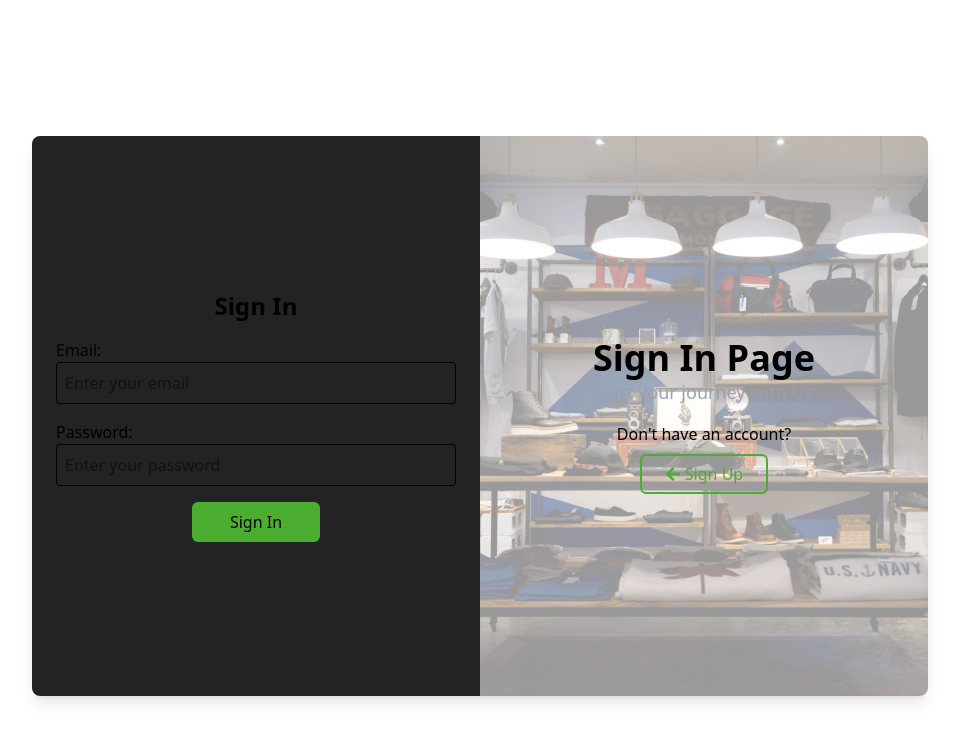
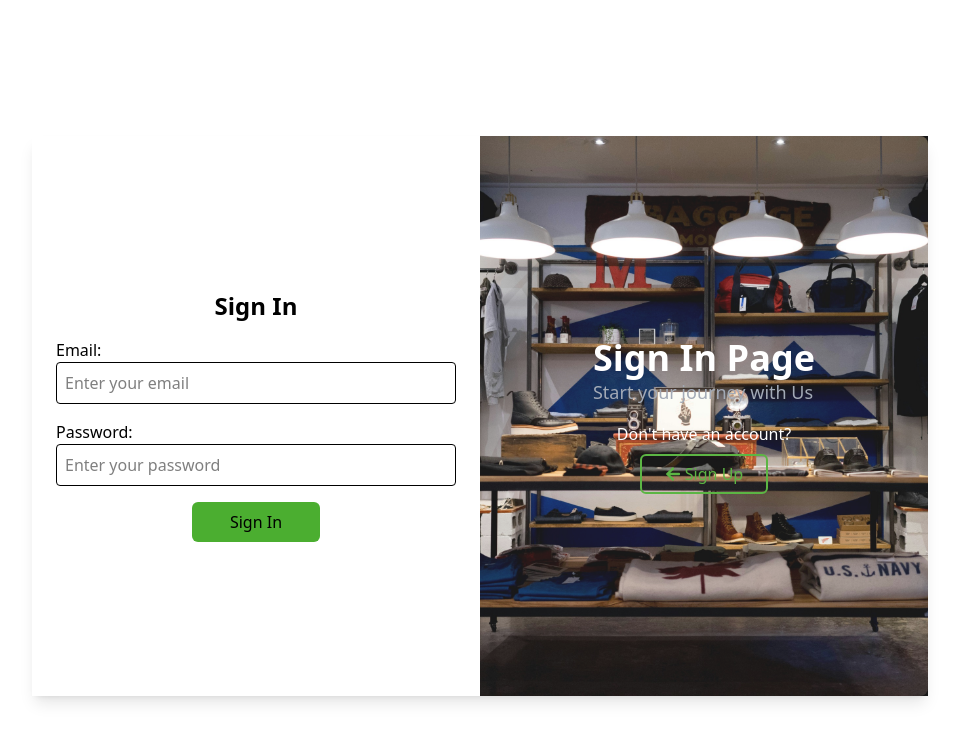
Before and after one commit to sagun-basnet/smartMart, a React (Vite) app in the folder frontend/: page /login in a window 1280 px wide. Shown: the top 742 px of the page, without its empty margins (160-1119 px from the left). Built offline with nearby package versions, Linux system fonts and the light colour scheme.

Commit message:
home page edited and add product complete full stack

```diff
--- a/frontend/src/components/AddProduct.jsx
+++ b/frontend/src/components/AddProduct.jsx
@@ -103,9 +103,7 @@ const AddProduct = () => {
   return (
     <div className="min-h-screen flex justify-center items-center px-4">
       <div className="w-full max-w-3xl p-6 shadow-lg rounded-lg">
-        <h1 className="text-3xl text-center text-[#fbfeeb] font-bold mb-6">
-          Add Products
-        </h1>
+        <h1 className="text-4xl text-center  font-bold mb-6">Add Products</h1>
         <form onSubmit={handleSubmit} className="grid grid-cols-1 gap-2">
           <div>
             <label htmlFor="pname">Product Name:</label>
--- a/frontend/src/pages/Home.jsx
+++ b/frontend/src/pages/Home.jsx
@@ -1,4 +1,4 @@
-import React, { useState, useEffect } from 'react';
+import React, { useState, useEffect } from "react";
 import img1 from "../assets/images/img1.jpg";
 
 const Home = () => {
@@ -9,43 +9,100 @@ const Home = () => {
   // Mock data for testing
   const mockData = [
     {
-            image: "https://i.pinimg.com/736x/5d/c0/cf/5dc0cf0585fc6242d92b643c54f30476.jpg",
+      image:
+        "https://i.pinimg.com/736x/5d/c0/cf/5dc0cf0585fc6242d92b643c54f30476.jpg",
       name: "iPhone 13",
-            price: "$999"
+      price: "Rs. 999",
     },
     {
-            image: "https://i.pinimg.com/736x/f5/95/1b/f5951b5564d563e51f53a5cdec268815.jpg",
-            name: "Dell XPS 13",
-            price: "$1200"
+      image:
+        "https://images.unsplash.com/photo-1620799140408-edc6dcb6d633?q=80&w=1972&auto=format&fit=crop&ixlib=rb-4.0.3&ixid=M3wxMjA3fDB8MHxwaG90by1wYWdlfHx8fGVufDB8fHx8fA%3D%3D",
+      name: "Summer set",
+      price: "Rs. 1200",
+    },
+
+    {
+      image:
+        "https://i.pinimg.com/736x/c1/20/3d/c1203d1d8f6994b4fa91fcbb482ccf1e.jpg",
+      name: "Samsung Galaxy S21",
+      price: "Rs. 899",
     },
     {
-            image: "https://i.pinimg.com/736x/c1/20/3d/c1203d1d8f6994b4fa91fcbb482ccf1e.jpg",
-            name: "Samsung Galaxy S21",
-            price: "$899"
+      image:
+        "https://i.pinimg.com/736x/a1/63/24/a16324df4f993b1b12d94a95f66764ad.jpg",
+      name: "MacBook Pro 13",
+      price: "Rs. 1300",
     },
     {
-            image: "https://i.pinimg.com/736x/a1/63/24/a16324df4f993b1b12d94a95f66764ad.jpg",
-            name: "MacBook Pro 13",
-            price: "$1300"
+      image:
+        "https://plus.unsplash.com/premium_photo-1676225680209-19a398a9b38a?q=80&w=2069&auto=format&fit=crop&ixlib=rb-4.0.3&ixid=M3wxMjA3fDB8MHxwaG90by1wYWdlfHx8fGVufDB8fHx8fA%3D%3D",
+      name: "Coat set",
+      price: "Rs. 7,500",
+    },
+  ];
+  const hotItem = [
+    {
+      image:
+        "https://images.unsplash.com/photo-1556905055-8f358a7a47b2?q=80&w=2070&auto=format&fit=crop&ixlib=rb-4.0.3&ixid=M3wxMjA3fDB8MHxwaG90by1wYWdlfHx8fGVufDB8fHx8fA%3D%3D",
+      name: "Winter set",
+      price: "Rs. 2777",
     },
     {
-            image: "https://i.pinimg.com/736x/61/e9/ff/61e9ffac91f05bb610c6c774f17c7177.jpg",
-            name: "Apple Watch Series 7",
-            price: "$400"
+      image:
+        "https://i.pinimg.com/736x/f5/95/1b/f5951b5564d563e51f53a5cdec268815.jpg",
+      name: "Dell XPS 13",
+      price: "Rs. 1200",
     },
     {
-            image: "https://i.pinimg.com/736x/c3/8f/ab/c38fabd0168efa39bf9f86ccbf6b881e.jpg",
+      image:
+        "https://plus.unsplash.com/premium_photo-1661322640130-f6a1e2c36653?q=80&w=2070&auto=format&fit=crop&ixlib=rb-4.0.3&ixid=M3wxMjA3fDB8MHxwaG90by1wYWdlfHx8fGVufDB8fHx8fA%3D%3D",
+      name: "Apple",
+      price: "Rs. 300",
+    },
+    {
+      image:
+        "https://i.pinimg.com/736x/61/e9/ff/61e9ffac91f05bb610c6c774f17c7177.jpg",
+      name: "Apple Watch Series 7",
+      price: "Rs. 400",
+    },
+    {
+      image:
+        "https://i.pinimg.com/736x/c3/8f/ab/c38fabd0168efa39bf9f86ccbf6b881e.jpg",
       name: "Sony WH-1000XM4",
-            price: "$350"
-        }
+      price: "$350",
+    },
   ];
-
+  const featureItem = [
+    {
+      image:
+        "https://images.unsplash.com/photo-1605027990121-cbae9e0642df?q=80&w=2070&auto=format&fit=crop&ixlib=rb-4.0.3&ixid=M3wxMjA3fDB8MHxwaG90by1wYWdlfHx8fGVufDB8fHx8fA%3D%3D",
+      name: "Winter set",
+      price: "Rs. 2777",
+    },
+    {
+      image:
+        "https://images.unsplash.com/photo-1620799140408-edc6dcb6d633?q=80&w=1972&auto=format&fit=crop&ixlib=rb-4.0.3&ixid=M3wxMjA3fDB8MHxwaG90by1wYWdlfHx8fGVufDB8fHx8fA%3D%3D",
+      name: "Summer set",
+      price: "Rs. 1200",
+    },
+    {
+      image:
+        "https://i1.adis.ws/i/canon/eos-r8-frt_gallery-module_05_365x228_aa065f319187416e9ccdd3d67a9ba48b?$hotspot-dt-jpg$",
+      name: "Canon EOS R8 Camera",
+      price: "Rs. 30000",
+    },
+    {
+      image: "https://m.media-amazon.com/images/I/616tDnOfX4L._AC_SL1500_.jpg",
+      name: "Wireless Bluetooth Headphones",
+      price: "Rs. 8000",
+    },
+  ];
   useEffect(() => {
     // Simulate a delay to mock data fetching
     setTimeout(() => {
       setProduct(mockData);
       setLoading(false);
-        }, 1000);  // Simulate a 1-second delay
+    }, 1000); // Simulate a 1-second delay
 
     // Fetch real data from API
     // fetch("http://localhost:5555/api/add-product")
@@ -72,15 +129,20 @@ const Home = () => {
   if (error) return <p>Error: {error}</p>;
 
   return (
-        <div className='grid grid-rows-auto gap-3 px-3'>
+    <div className="grid grid-rows-auto gap-3 px-3">
       {/* Hero Section */}
-            <div className='flex justify-center relative mb-5'>
-                <img src={img1} alt="Hero Image" className='h-[90vh] w-full rounded-2xl' />
-                <div className='absolute top-1/4 left-8 sm:left-16 md:left-28'>
-                    <h1 className='text-xl sm:text-3xl md:text-5xl font-extrabold text-white leading-tight'>
-                        Lorem ipsum <br /> Placeasde<br /> asmenda!
+      <div className="flex justify-center relative mb-5">
+        <img
+          src={img1}
+          alt="Hero Image"
+          className="h-[90vh] w-full rounded-2xl"
+        />
+        <div className="absolute top-1/4 left-8 sm:left-16 md:left-28">
+          <h1 className="text-xl sm:text-3xl md:text-5xl font-extrabold text-white leading-tight">
+            Lorem ipsum <br /> Placeasde
+            <br /> asmenda!
           </h1>
-                    <button className='mt-4 bg-gray-100 h-10 sm:h-12 w-28 sm:w-32 rounded-3xl text-sm font-semibold hover:bg-gray-200'>
+          <button className="mt-4 bg-gray-100 h-10 sm:h-12 w-28 sm:w-32 rounded-3xl text-sm font-semibold hover:bg-gray-200">
             Shop Now {" >"}
           </button>
         </div>
@@ -88,19 +150,30 @@ const Home = () => {
 
       {/* Shop by Category */}
       <div>
-                <h1 className='font-extrabold text-2xl md:text-4xl text-gray-800 text-center mt-5'>Shop by Category</h1>
+        <h1 className="font-extrabold text-2xl md:text-4xl text-gray-800 text-center mt-5">
+          Shop by Category
+        </h1>
       </div>
-            <div className='grid grid-cols-2 md:grid-cols-4 gap-4 mb-12'>
-                {["Groceries", "Clothes", "Watches", "Electronics"].map((category, index) => (
-                    <div key={index} className='shadow-2xl shadow-gray-300 bg-gray-50 text-center rounded-2xl transition-transform duration-300 ease-in-out transform hover:scale-105 relative p-6 sm:p-10'>
-                        <h1 className='absolute bottom-5 left-1/2 transform -translate-x-1/2 font-semibold'>{category}</h1>
+      <div className="grid grid-cols-2 md:grid-cols-4 gap-4 mb-12">
+        {["Groceries", "Clothes", "Watches", "Electronics"].map(
+          (category, index) => (
+            <div
+              key={index}
+              className="shadow-2xl shadow-gray-300 bg-gray-50 text-center rounded-2xl transition-transform duration-300 ease-in-out transform hover:scale-105 relative p-6 sm:p-10"
+            >
+              <h1 className="absolute bottom-5 left-1/2 transform -translate-x-1/2 font-semibold">
+                {category}
+              </h1>
             </div>
-                ))}
+          )
+        )}
       </div>
 
       {/* New Arrivals */}
       <div>
-                <h1 className="font-extrabold text-2xl md:text-4xl text-gray-900">New Arrivals</h1>
+        <h1 className="font-extrabold text-2xl md:text-4xl text-gray-900">
+          New Arrivals
+        </h1>
       </div>
 
       <div className="grid grid-cols-2 sm:grid-cols-3 md:grid-cols-4 lg:grid-cols-5 gap-4 mb-12">
@@ -111,7 +184,11 @@ const Home = () => {
           >
             {/* Image */}
             <div className="h-36 md:h-44 border-2 border-gray-500 rounded-2xl">
-                            <img src={product.image} alt={product.name} className="w-full h-full object-cover rounded-2xl" />
+              <img
+                src={product.image}
+                alt={product.name}
+                className="w-full h-full object-cover rounded-2xl"
+              />
             </div>
 
             {/* Product Details */}
@@ -119,7 +196,9 @@ const Home = () => {
               <h1 className="font-bold">{product.name}</h1>
 
               <div className="flex items-center justify-between mt-2">
-                                <p className="text-gray-700 font-semibold">Price: {product.price}</p>
+                <p className="text-gray-700 font-semibold">
+                  Price: {product.price}
+                </p>
                 <button className="bg-[#1f385c] text-white px-3 py-1 rounded-lg hover:bg-blue-600 transition-all">
                   Add to Cart
                 </button>
@@ -131,18 +210,23 @@ const Home = () => {
 
       {/* Hot Items */}
       <div>
-                <h1 className='text-gray-800 font-extrabold text-2xl md:text-4xl'>Hot Items</h1>
+        <h1 className="text-gray-800 font-extrabold text-2xl md:text-4xl">
+          Hot Items
+        </h1>
       </div>
-            <div className='flex flex-col md:flex-row gap-4 mb-12'>
-                {products.slice(0, 2).map((product, index) => (
-
+      <div className="flex flex-col md:flex-row gap-4 mb-12">
+        {hotItem.map((product, index) => (
           <div
             key={index}
             className="   shadow-2xl shadow-gray-300 bg-gray-50 text-center rounded-2xl transition-transform duration-300 ease-in-out transform hover:scale-105 p-4"
           >
             {/* Image */}
             <div className="h-36 md:h-44 border-2 border-gray-500 rounded-2xl">
-                            <img src={product.image || img1} alt={product.name} className="w-full h-full object-cover rounded-2xl" />
+              <img
+                src={product.image || img1}
+                alt={product.name}
+                className="w-full h-full object-cover rounded-2xl"
+              />
             </div>
 
             {/* Product Details */}
@@ -150,7 +234,9 @@ const Home = () => {
               <h1 className="font-bold">{product.name}</h1>
 
               <div className="flex items-center justify-between mt-2">
-                                <p className="text-gray-700 font-semibold">Price: {product.price}</p>
+                <p className="text-gray-700 font-semibold">
+                  Price: {product.price}
+                </p>
                 <button className="bg-[#1f385c] text-white px-3 py-1 rounded-lg hover:bg-blue-600 transition-all">
                   Add to Cart
                 </button>
@@ -160,22 +246,27 @@ const Home = () => {
         ))}
       </div>
 
-
       {/* Featured Product */}
 
       <div>
-                <h1 className="font-extrabold text-2xl md:text-4xl text-gray-900">Featured Product</h1>
+        <h1 className="font-extrabold text-2xl md:text-4xl text-gray-900">
+          Featured Product
+        </h1>
       </div>
 
       <div className="grid grid-cols-2 sm:grid-cols-3 md:grid-cols-4 lg:grid-cols-5 gap-4 mb-12">
-                {products.map((product, index) => (
+        {featureItem.map((product, index) => (
           <div
             key={index}
             className="shadow-2xl shadow-gray-300 bg-gray-50 text-center rounded-2xl transition-transform duration-300 ease-in-out transform hover:scale-105 p-4"
           >
             {/* Image */}
             <div className="h-36 md:h-44 border-2 border-gray-500 rounded-2xl">
-                            <img src={product.image || img1} alt={product.name} className="w-full h-full object-cover rounded-2xl" />
+              <img
+                src={product.image || img1}
+                alt={product.name}
+                className="w-full h-full object-cover rounded-2xl"
+              />
             </div>
 
             {/* Product Details */}
@@ -183,7 +274,9 @@ const Home = () => {
               <h1 className="font-bold">{product.name}</h1>
 
               <div className="flex items-center justify-between mt-2">
-                                <p className="text-gray-700 font-semibold">Price: {product.price}</p>
+                <p className="text-gray-700 font-semibold">
+                  Price: {product.price}
+                </p>
                 <button className="bg-[#1f385c] text-white px-3 py-1 rounded-lg hover:bg-blue-600 transition-all">
                   Add to Cart
                 </button>
@@ -192,9 +285,8 @@ const Home = () => {
           </div>
         ))}
       </div>
-
     </div>
   );
-}
+};
 
 export default Home;
--- a/frontend/src/pages/Login.jsx
+++ b/frontend/src/pages/Login.jsx
@@ -38,7 +38,7 @@ const Login = () => {
     <div className="h-screen flex justify-center items-center px-4">
       <div className="w-full max-w-4xl h-auto md:h-[70vh] flex flex-col md:flex-row shadow-lg">
         {/* Right Side - Form Section */}
-        <div className="my-bg w-full md:w-1/2 h-auto md:h-full p-6 flex items-center rounded-l-lg">
+        <div className=" w-full md:w-1/2 h-auto md:h-full p-6 flex items-center rounded-l-lg">
           <form onSubmit={handleSubmit} action="" className="w-full grid gap-4">
             <h2 className="text-center text-xl md:text-2xl font-bold">
               Sign In
@@ -76,10 +76,10 @@ const Login = () => {
           </form>
         </div>
         {/* Left Side - Bg Image Section */}
-        <div className="relative w-full md:w-1/2 h-[40vh] md:h-full flex flex-col items-center justify-center p-6">
+        <div className="relative w-full md:w-1/2 h-[40vh] md:h-full flex flex-col items-center justify-center p-6 bg-black opacity-90 text-white">
           <div
             style={{ backgroundImage: `url(${image})` }}
-            className="absolute inset-0 bg-cover bg-center opacity-40 rounded-r-lg"
+            className="absolute inset-0 bg-cover bg-center rounded-r-lg"
           ></div>
           <div className="relative z-10 text-center md:text-left">
             <h1 className="text-2xl md:text-4xl font-bold">Sign In Page</h1>
--- a/frontend/src/pages/Register.jsx
+++ b/frontend/src/pages/Register.jsx
@@ -46,10 +46,10 @@ const Register = () => {
     <div className="h-screen flex justify-center items-center px-4">
       <div className="w-full max-w-4xl h-auto md:h-[70vh] flex flex-col md:flex-row shadow-lg">
         {/* Left Side - Bg Image Section */}
-        <div className="relative w-full md:w-1/2 h-[40vh] md:h-full flex flex-col items-center justify-center p-6">
+        <div className="relative w-full md:w-1/2 h-[40vh] md:h-full flex flex-col items-center justify-center p-6 bg-black text-white">
           <div
             style={{ backgroundImage: `url(${bgImage})` }}
-            className="absolute inset-0 bg-cover bg-center opacity-40 rounded-l-lg"
+            className="absolute inset-0 bg-cover bg-center opacity-100 rounded-l-lg"
           ></div>
           <div className="relative z-10 text-center md:text-left">
             <h1 className="text-2xl md:text-4xl font-bold">Sign Up Page</h1>
@@ -67,7 +67,7 @@ const Register = () => {
           </div>
         </div>
         {/* Right Side - Form Section */}
-        <div className="my-bg w-full md:w-1/2 h-auto md:h-full p-6 flex items-center rounded-r-lg">
+        <div className=" w-full md:w-1/2 h-auto md:h-full p-6 flex items-center rounded-r-lg">
           <form action="" onSubmit={handleSubmit} className="w-full grid gap-4">
             <h2 className="text-center text-xl md:text-2xl font-bold">
               Sign Up
```
Also changed, not shown: frontend/src/components/Footer.jsx (+94 -6 lines), frontend/src/components/Navbar.jsx (+5 -4 lines), frontend/src/pages/products/ProductList.jsx (+37 -8 lines), frontend/src/pages/AddProduct.jsx (added), 1 other file (tests, documents, lock files or other folders). Lines whose indentation alone changed are shown as unchanged.
